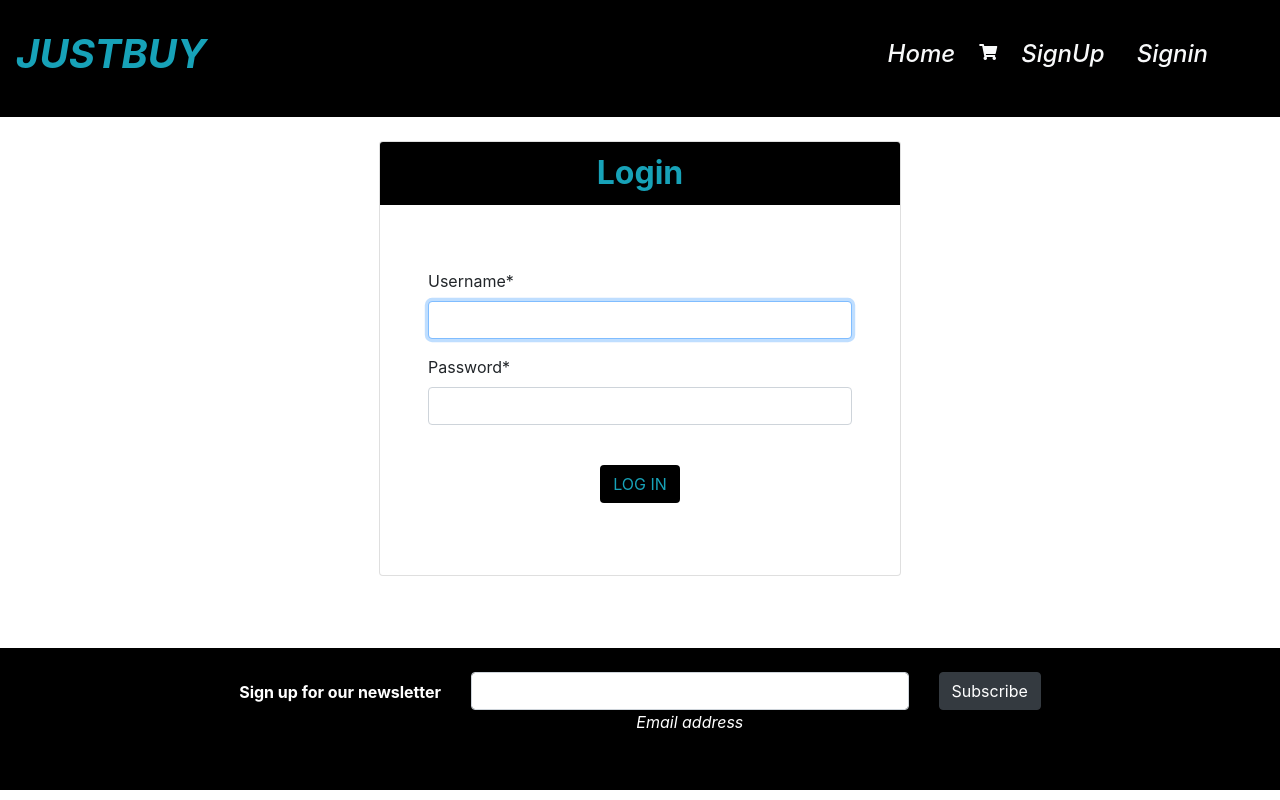
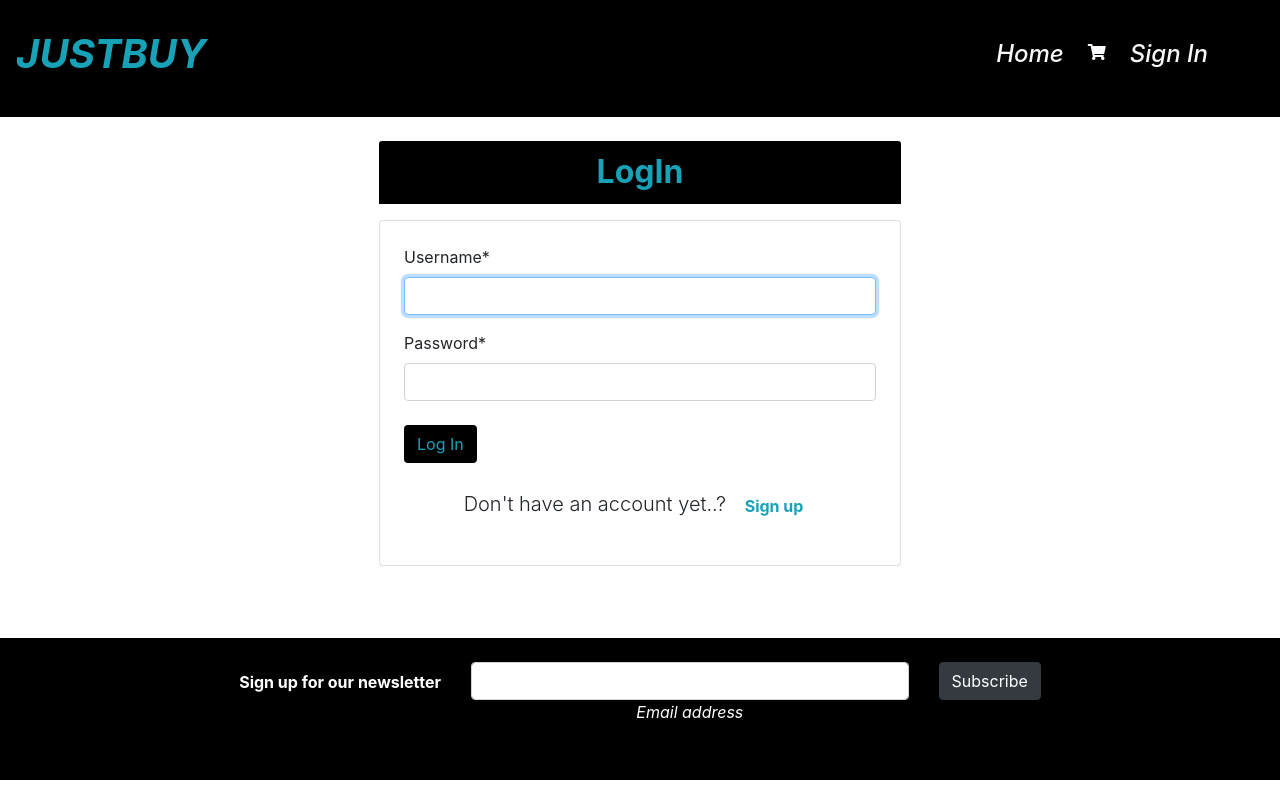
Before and after one commit to manucho254/Django-Ecommerce-Website, a Django app: page /login/ in a window 1280 px wide. Run offline with Django 3.2, Linux system fonts and the light colour scheme; parts of the project's set-up code (start-up, migrations or seed data) failed here and were passed over; some libraries are stand-ins or nearby versions.

Commit message:
ui improvements

```diff
--- a/main/templates/base.html
+++ b/main/templates/base.html
@@ -51,11 +51,8 @@
         <a class="nav-link  text-light" href="{% url 'logout' %}"><h4><em>Logout</em></h4></a>
       </li>
     {% else %}
-      <li class="nav-item my-4 mr-2 ml-2">
-        <a class="nav-link  text-light" href="{% url 'choose' %}"><h4><em>SignUp</em></h4></a>
-      </li>
        <li class="nav-item my-4 mr-5 ml-2">
-        <a class="nav-link  text-light" href="{% url 'login' %}"><h4><em>Signin</em></h4></a>
+        <a class="nav-link  text-light" href="{% url 'login' %}"><h4><em>Sign In</em></h4></a>
       </li>
     {% endif %}
     </ul>
--- a/main/templates/login.html
+++ b/main/templates/login.html
@@ -3,32 +3,39 @@
 {% load crispy_forms_tags %}
 
 {% if messages %}
-          <ol>
+   <div class="container">
        {% for message in  messages %}
-       <div class="container">
-         <div class="alert alert-warning alert-dismissible text-center fade show" role="alert">
-          <strong>{{ message }}</strong>
-            <button type="button" class="close" data-dismiss="alert" aria-label="Close">
-                <span aria-hidden="true">&times;</span>
+         <div class="alert alert-warning alert-dismissible text-center fade show d-flex justify-content-center align-items-center" role="alert">
+          <p class="lead h4">{{ message }}</p>
+            <button type="button" class="close btn" data-dismiss="alert" aria-label="Close">
+                <span aria-hidden="true" class="h4">&times;</span>
             </button>
-            </div>
-       </div>
+          </div>
        {% endfor %}
-    </ol>
+   </div>
 {% endif %}
 
 <div class="container">
  <div class="row">
   <div class="col-sm-6 offset-md-3 mb-5 p-4">
-    <div class="card">
-     <h2 class="card-header color-black text-info mb-3 text-center"><strong>Login</strong></h2>
-        <form method="post" class='p-5'>
+     <h2 class="card-header color-black text-info mb-3 text-center"><strong>LogIn</strong></h2>
+    <div class="card p-4">
+
+        <form method="post">
           {% csrf_token %}
-            {{ form|crispy }}
-          <div class="text-center p-4">
-            <button type="submit" class="btn text-info  color-black">LOG IN</button>
+          <div class="mb-3">
+            {{ form.username|as_crispy_field }}
+          </div>
+          <div class="mb-3">
+            {{ form.password|as_crispy_field }}
+          </div>
+          <div class="text-end my-4">
+            <button type="submit" class="btn text-info  color-black">Log In</button>
           </div>
         </form>
+         <p  class="lead text-center">Don't have an account yet..?
+             <a href="{% url 'choose' %}" class="btn text-info "><b>Sign up</b></a>
+          </p>
       </div>
     </div>
    </div>
```
Also changed, not shown: main/templates/choose_account.html (+23 -14 lines), main/templates/product_detail.html (+7 -9 lines), db.sqlite3, 1 other file.
